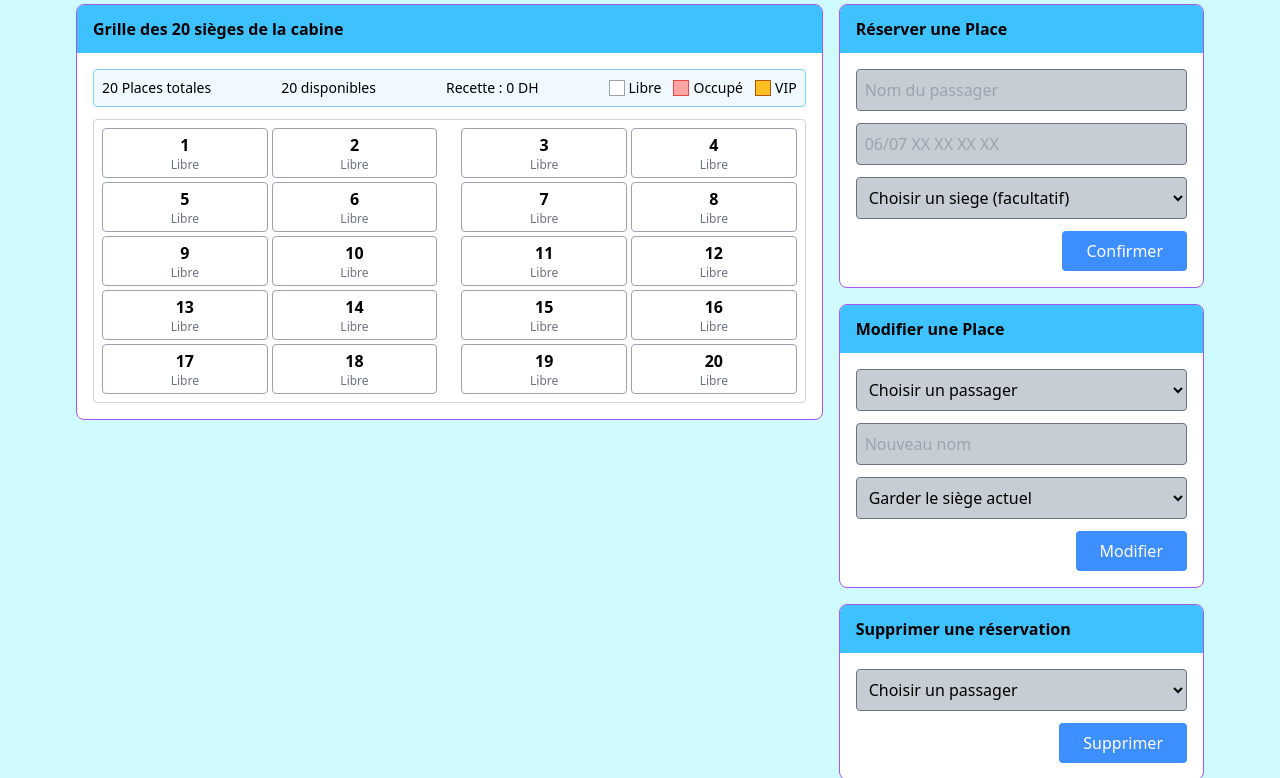
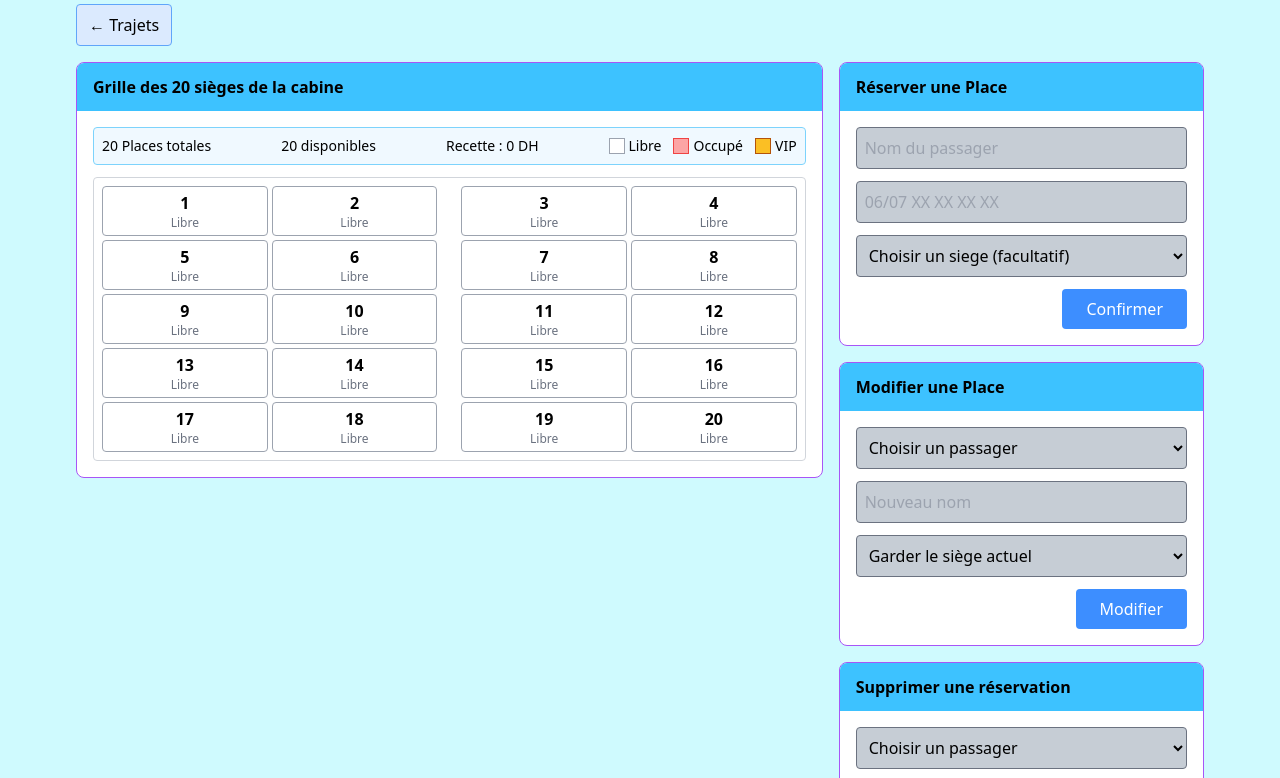
Before and after one commit to KHALIDbouanani/BusDirect-Partie-2, a website: page cabine.html in a window 1280 px wide. Shown: the part 64-842 px from the top of the page. Drawn offline with nearby package versions, Linux system fonts and the light colour scheme; files that its build step writes are made by us from their sources.

Commit message:
l'ajoute du lien « ← Trajets »

```diff
--- a/cabine.html
+++ b/cabine.html
@@ -23,6 +23,9 @@
     </header>
 
     <main class="max-w-6xl mx-auto p-3 grid grid-cols-1 lg:grid-cols-3 gap-4 items-start">
+        <nav class="lg:col-span-3">
+            <a href="index.html" class="inline-block bg-blue-100 border border-blue-400 rounded px-3 py-2 ">&larr; Trajets</a>
+        </nav>
         <section class="lg:col-span-2 bg-white border border-purple-500 rounded-lg overflow-hidden">
             <p class="bg-[#3DC2FF] px-4 py-3 font-bold">Grille des 20 sièges de la cabine</p>
             <div class="p-3 sm:p-4">
```
